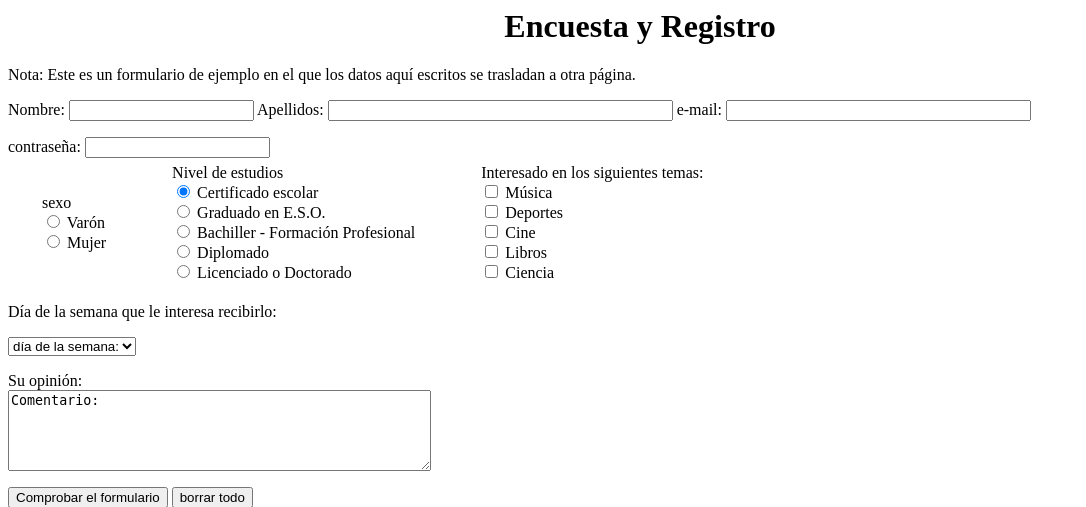
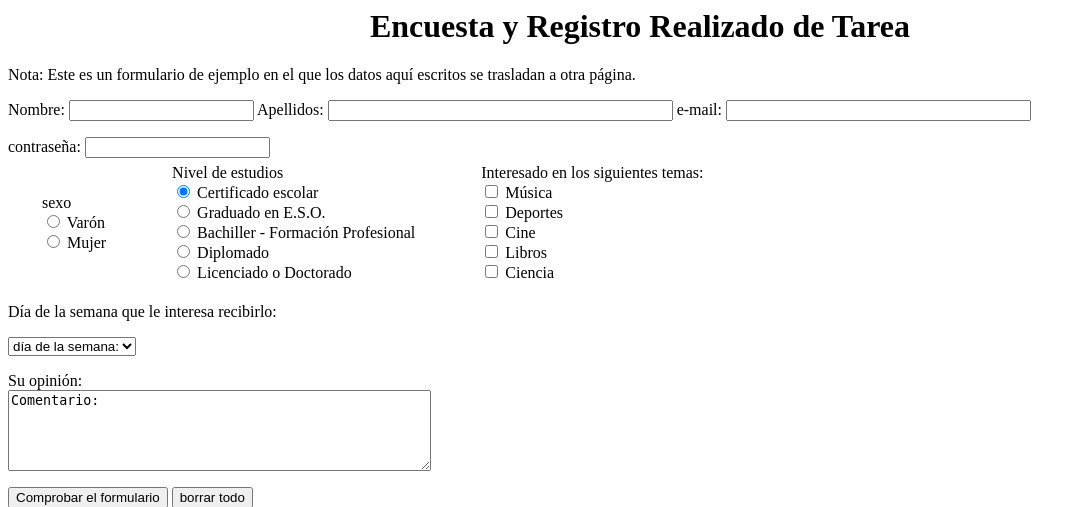
Before and after one commit to haroldtr/ProjectosDesign, a PHP site: page /formulario.php in a window 1280 px wide. Shown: the top 507 px of the page, without its empty margins (0-1086 px from the left). Run offline with PHP 8.4, Linux system fonts and the light colour scheme.

Commit message:
Update formulario.php
ajuste

```diff
--- a/formulario.php
+++ b/formulario.php
@@ -8,7 +8,7 @@ td { padding: 0.2em 2em ; }
 
 </head>
 <body>
-<h1>Encuesta y Registro</h1>
+<h1>Encuesta y Registro Realizado de Tarea</h1>
 <p>Nota: Este es un formulario de ejemplo en el que los datos aquí escritos se
 trasladan a otra página.</p>
 <form action="comprobar.php" method="post"/>
```
